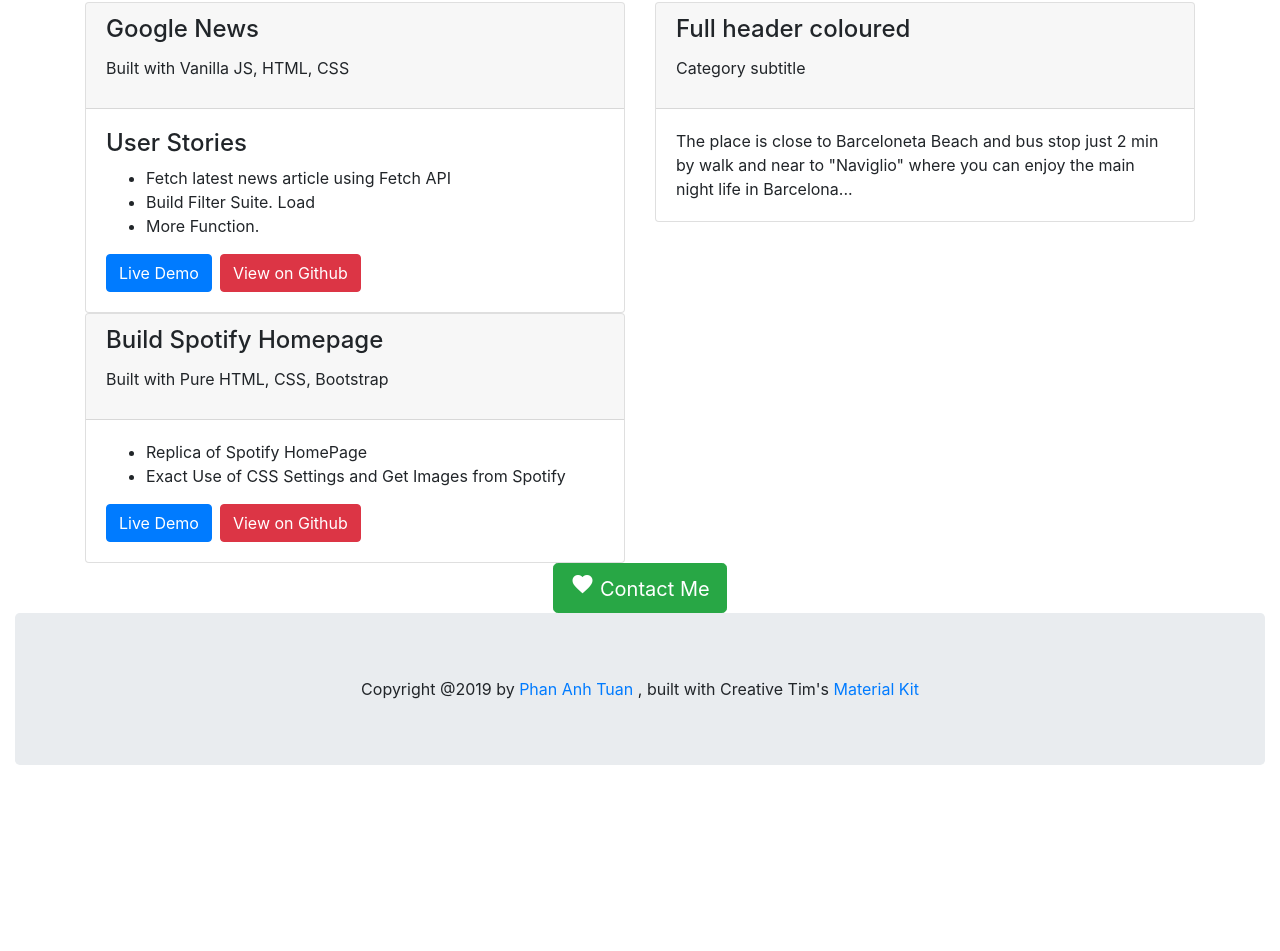
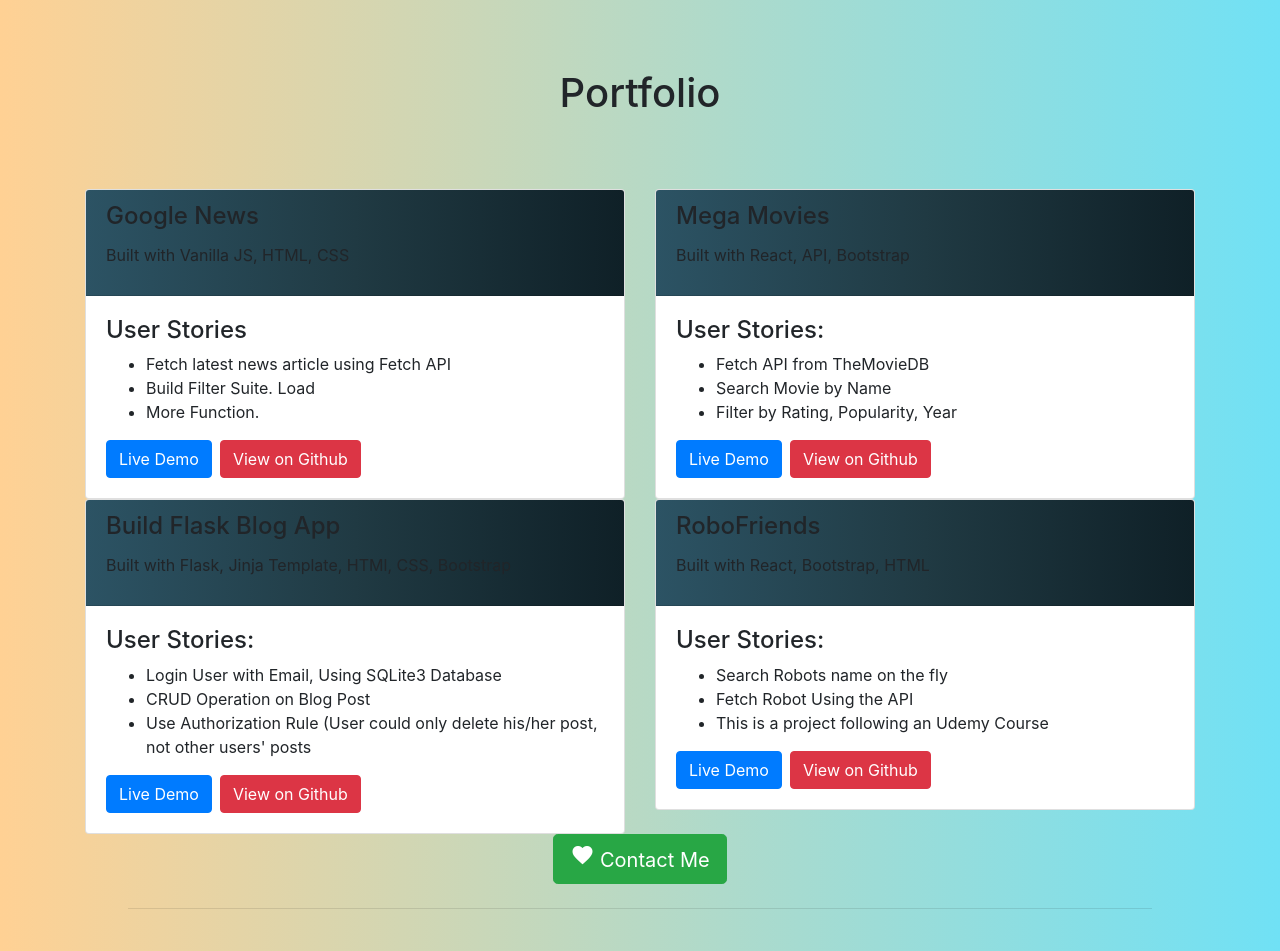
Before and after one commit to phanatuan/portfolio, a React (Create React App) app: page / in a window 1280 px wide. Shown: the part 425-1376 px from the top of the page. Before the commit the page ends 1190 px from the top, so only its background shows below. Built offline with nearby package versions, Linux system fonts and the light colour scheme.

Commit message:
Add 2 more portfolio cards. Add gradient backgrounds

```diff
--- /dev/null
+++ b/src/App.css
@@ -0,0 +1,10 @@
+.divider {
+    height: 1px;
+    width:80%;
+    display:block;
+    margin: 9px 0;
+    margin: auto;
+    overflow: hidden;
+    border-top: 1px solid rgba(0,0,0,.1);
+    /* background-image: linear-gradient( 109.6deg,  rgba(185,35,34,1) 11.2%, rgba(163,10,10,1) 91.1% ); */
+  }
--- a/src/App.js
+++ b/src/App.js
@@ -4,16 +4,19 @@ import Portfolio from './Portfolio';
 import Footer from './Footer';
 import Intro from './Intro';
 import Contact from './Contact';
+import './App.css';
 
 
 
 const App = ()  => {
   return (
-    <div className="container-fluid">
+    <div className="container-fluid p-0">
       <Nav />
       <Intro />
+      <div className="divider my-4 py-4"></div>
       <Portfolio />
       <Contact/>
+      <div className="divider my-4"></div>
       <Footer />
 
 
--- a/src/Contact.js
+++ b/src/Contact.js
@@ -4,9 +4,9 @@ const Contact = () => {
   return (
     <div className='container-fluid text-center'>
 
-        <button className='btn btn-success btn-lg btn-round'>
-            <i className='material-icons'>favorite</i> Contact Me
-        </button>
+        <a className='btn btn-success btn-lg btn-round' id='contact'>
+            <a href="mailto:phananhtuan1011@gmail.com" className='text-white mailto'><i className='material-icons'>favorite</i> Contact Me</a>
+        </a>
     </div>
   );
 };
--- a/src/Footer.js
+++ b/src/Footer.js
@@ -2,8 +2,8 @@ import React from 'react'
 
 const Footer = () => {
   return (
-    <div className='container-fluid mb-0 px-0'>
-      <div className="jumbotron text-center mb-0 mx-0 px-0">Copyright @2019 by <a href="https://github.com/phanatuan/">Phan Anh Tuan</a> , built with Creative Tim's <a href="https://demos.creative-tim.com/material-kit/index.html">Material Kit</a></div>
+    <div className='container-fluid mb-0 p-0'>
+      <div className="jumbotron text-center mb-3 py-3 bg-transparent">Copyright @2019 by <a href="https://github.com/phanatuan/">Phan Anh Tuan</a> , built with Creative Tim's <a href="https://demos.creative-tim.com/material-kit/index.html">Material Kit</a></div>
     </div>
   )
 }
--- /dev/null
+++ b/src/Intro.css
@@ -0,0 +1,5 @@
+.intro-bgs {
+    background: #70e1f5;  /* fallback for old browsers */
+    background: -webkit-linear-gradient(to right, #ffd194, #70e1f5);  /* Chrome 10-25, Safari 5.1-6 */
+    background: linear-gradient(to right, #ffd194, #70e1f5); /* W3C, IE 10+/ Edge, Firefox 16+, Chrome 26+, Opera 12+, Safari 7+ */
+}
--- a/src/Intro.js
+++ b/src/Intro.js
@@ -1,9 +1,11 @@
 import React from "react";
+import './Intro.css';
 
 const Intro = () => {
   return (
-    <div className='container-fluid mt-0'>
-      <div className='jumbotron text-center mx-4 p-2'>
+    <div className='container-fluid mt-0 px-0 intro-bg' id='about'>
+      <div className='jumbotron text-center mx-4 p-2 bg-transparent'>
+        <h1 className="title">About Me</h1>
         <h2>I am Tuan, and I am a self-taught developer</h2>
         <h3>I am 2 weeks away from graduating from <a href="https://bootcamp.coderschool.vn/">CoderSchool Coding Bootcamp</a> </h3>
         <h4><b>Language Learned:</b></h4>
--- a/src/Nav.js
+++ b/src/Nav.js
@@ -2,26 +2,26 @@ import React from "react";
 
 const Nav = () => {
   return (
-    <nav className='navbar navbar-expand-lg bg-dark mb-0'>
+    <nav className='navbar navbar-expand-lg bg-dark mb-0 rounded-0'>
       <div className='container'>
-        <a className='navbar-brand' href='#'>
+        <a className='navbar-brand'>
           Portfolio
         </a>
 
         <div className='collapse navbar-collapse' id='navbarNav'>
           <ul className='navbar-nav'>
-            <li className='nav-item active'>
-              <a className='nav-link' href='#'>
-                About <span className='sr-only'></span>
+            <li className='nav-item'>
+              <a className='nav-link' href='#about'>
+                About
               </a>
             </li>
             <li className='nav-item'>
-              <a className='nav-link' href='#'>
+              <a className='nav-link' href='#portfolio'>
                 Portfolio
               </a>
             </li>
             <li className='nav-item'>
-              <a className='nav-link' href='#'>
+              <a className='nav-link' href='#contact'>
                 Contact
               </a>
             </li>
--- /dev/null
+++ b/src/Portfolio.css
@@ -0,0 +1,6 @@
+.card-header-gradient {
+    background: #0F2027;  /* fallback for old browsers */
+background: -webkit-linear-gradient(to right, #2C5364, #203A43, #0F2027) !important;  /* Chrome 10-25, Safari 5.1-6 */
+background: linear-gradient(to right, #2C5364, #203A43, #0F2027) !important; /* W3C, IE 10+/ Edge, Firefox 16+, Chrome 26+, Opera 12+, Safari 7+ */
+
+}
--- a/src/Portfolio.js
+++ b/src/Portfolio.js
@@ -1,14 +1,15 @@
 import React from "react";
+import './Portfolio.css';
 
 const Portfolio = () => {
   return (
     <div className='container-fluid'>
-      <h2 className='text-center mb-4'>Portfolio</h2>
-      <div className='container'>
+      <h1 id='portfolio' className='text-center mb-4 title'>Portfolio</h1>
+      <div className='container mt-4 pt-5'>
         <div className='row'>
           <div className='col-lg-6 col-md-12'>
             <div className='card'>
-              <div className='card-header card-header-danger'>
+              <div className='card-header card-header-gradient'>
                 <h4 className='card-title'>Google News</h4>
                 <p className='category'>Built with Vanilla JS, HTML, CSS</p>
               </div>
@@ -26,33 +27,60 @@ const Portfolio = () => {
           </div>
           <div className='col-lg-6 col-md-12'>
             <div className='card'>
-              <div className='card-header card-header-danger'>
-                <h4 className='card-title'>Full header coloured</h4>
-                <p className='category'>Category subtitle</p>
+              <div className='card-header card-header-gradient'>
+                <h4 className='card-title'>Mega Movies</h4>
+                <p className='category'>Built with React, API, Bootstrap</p>
               </div>
               <div className='card-body'>
-                The place is close to Barceloneta Beach and bus stop just 2 min
-                by walk and near to "Naviglio" where you can enjoy the main
-                night life in Barcelona...
+                <h4>User Stories:</h4>
+                <ul>
+                    <li>Fetch API from TheMovieDB</li>
+                    <li>Search Movie by Name</li>
+                    <li>Filter by Rating, Popularity, Year</li>
+                </ul>
+                <a href="https://mega-movies.netlify.com/" className="btn btn-primary mr-2">Live Demo</a>
+                <a href="https://github.com/phanatuan/sweetpumpkin" className="btn btn-danger">View on Github</a>
               </div>
             </div>
           </div>
           <div className='col-lg-6 col-md-12'>
             <div className='card'>
-              <div className='card-header card-header-danger'>
-                <h4 className='card-title'>Build Spotify Homepage</h4>
-                <p className='category'>Built with Pure HTML, CSS, Bootstrap</p>
+              <div className='card-header card-header-gradient'>
+                <h4 className='card-title'>Build Flask Blog App</h4>
+                <p className='category'>Built with Flask, Jinja Template, HTMl, CSS, Bootstrap</p>
               </div>
               <div className='card-body'>
+                <h4>User Stories:</h4>
                 <ul>
-                    <li>Replica of Spotify HomePage</li>
-                    <li>Exact Use of CSS Settings and Get Images from Spotify</li>
+                    <li>Login User with Email, Using SQLite3 Database</li>
+                    <li>CRUD Operation on Blog Post</li>
+                    <li>Use Authorization Rule (User could only delete his/her post, not other users' posts</li>
                 </ul>
-                <a href="https://google-news.netlify.com/" className="btn btn-primary mr-2">Live Demo</a>
-                <a href="https://github.com/phanatuan/google-news" className="btn btn-danger">View on Github</a>
+                <a href="https://tuan-awesome-flask-blog.herokuapp.com/" className="btn btn-primary mr-2">Live Demo</a>
+                <a href="https://github.com/phanatuan/flask-blog" className="btn btn-danger">View on Github</a>
               </div>
             </div>
           </div>
+
+          <div className='col-lg-6 col-md-12'>
+            <div className='card'>
+              <div className='card-header card-header-gradient'>
+                <h4 className='card-title'>RoboFriends</h4>
+                <p className='category'>Built with React, Bootstrap, HTML</p>
+              </div>
+              <div className='card-body'>
+                <h4>User Stories:</h4>
+                <ul>
+                    <li>Search Robots name on the fly</li>
+                    <li>Fetch Robot Using the API</li>
+                    <li>This is a project following an Udemy Course</li>
+                </ul>
+                <a href="https://tuan-robofriends.netlify.com" className="btn btn-primary mr-2">Live Demo</a>
+                <a href="https://github.com/phanatuan/robofriends" className="btn btn-danger">View on Github</a>
+              </div>
+            </div>
+          </div>
+
         </div>
       </div>
     </div>
--- a/src/index.css
+++ b/src/index.css
@@ -6,6 +6,9 @@ body {
     sans-serif;
   -webkit-font-smoothing: antialiased;
   -moz-osx-font-smoothing: grayscale;
+  background: #70e1f5;  /* fallback for old browsers */
+    background: -webkit-linear-gradient(to right, #ffd194, #70e1f5);  /* Chrome 10-25, Safari 5.1-6 */
+    background: linear-gradient(to right, #ffd194, #70e1f5); /* W3C, IE 10+/ Edge, Firefox 16+, Chrome 26+, Opera 12+, Safari 7+ */
 }
 
 code {
--- a/src/index.js
+++ b/src/index.js
@@ -1,6 +1,7 @@
 import React from 'react';
 import ReactDOM from 'react-dom';
 import App from './App';
+import './index.css';
 import 'bootstrap/dist/css/bootstrap.css';
 import * as serviceWorker from './serviceWorker';
 
```
